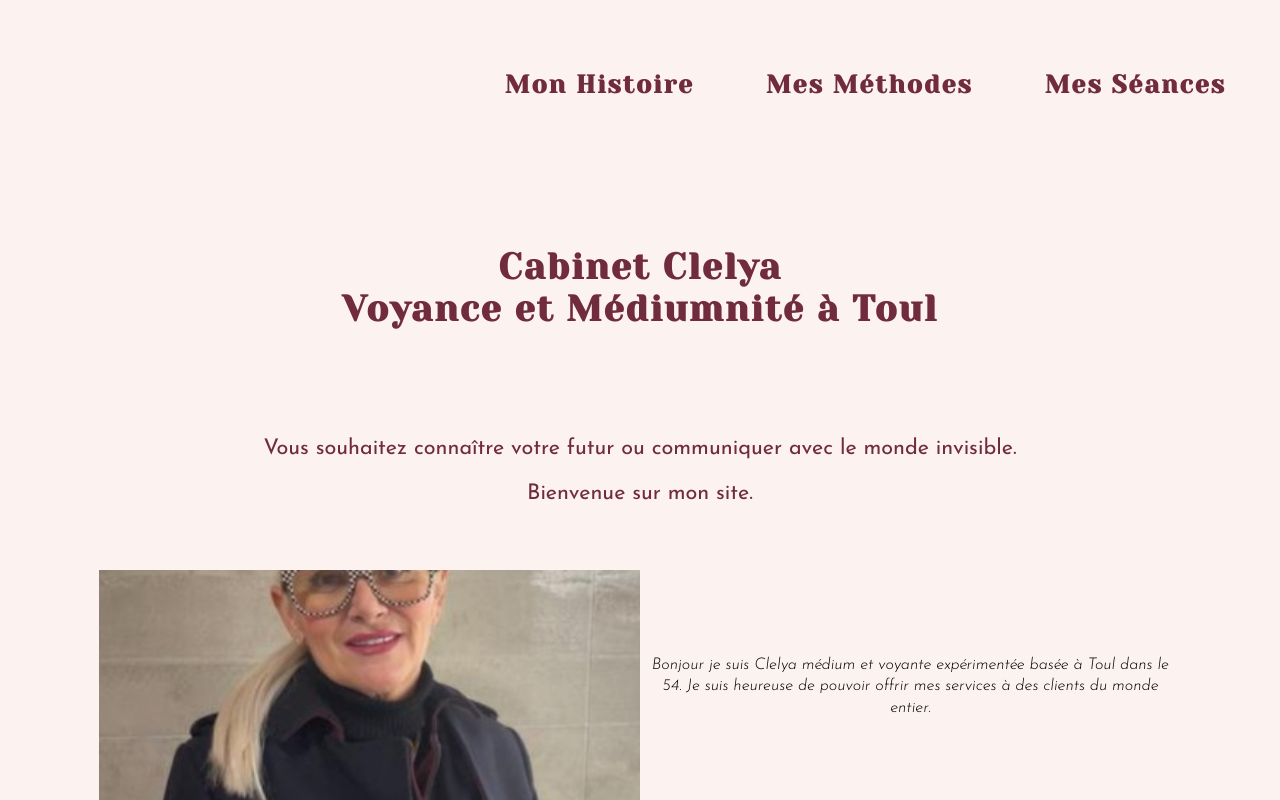
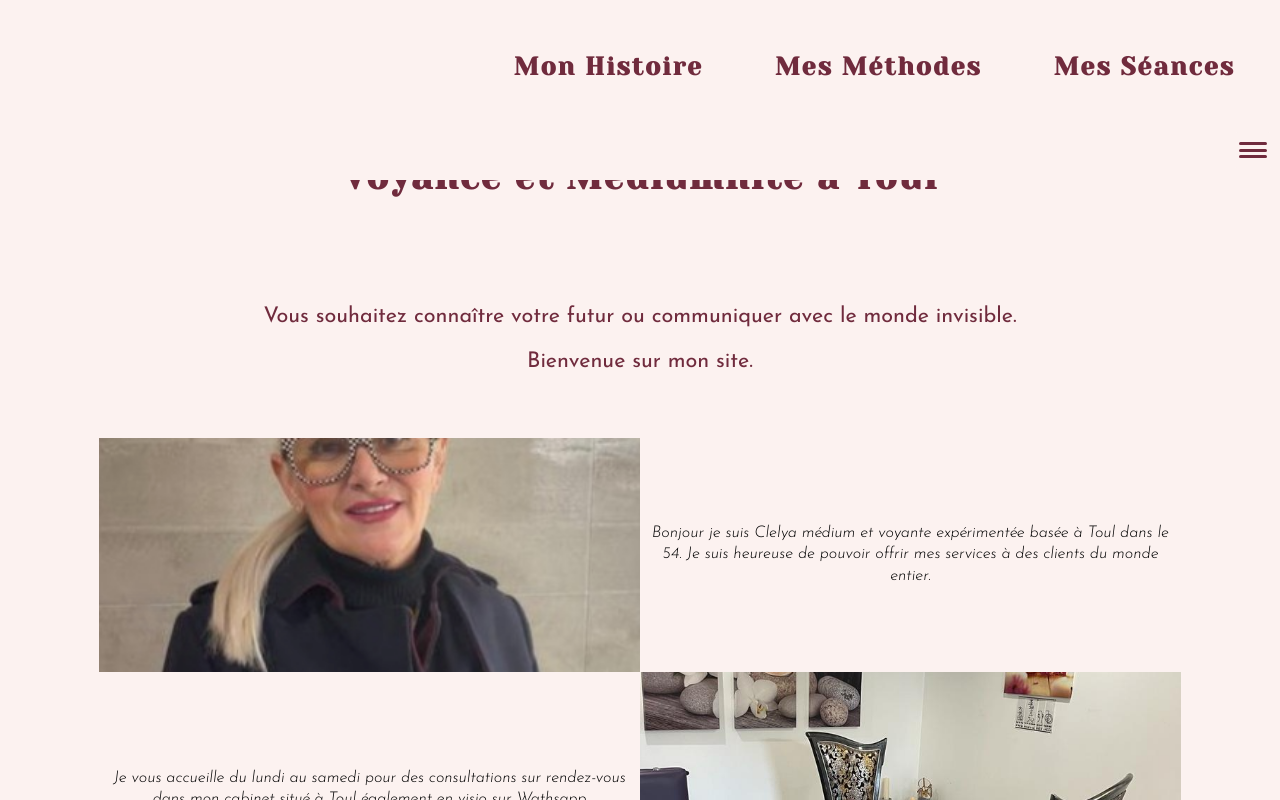
Before and after one commit to danidji/cabinet_clelya, a Next.js app: page / in a window 1280 px wide. Shown: the top 800 px of the page. Built offline with nearby package versions, Linux system fonts and the light colour scheme.

Commit message:
feat : wip - add burger menu

```diff
--- /dev/null
+++ b/src/component/BurgerMenu.tsx
@@ -0,0 +1,20 @@
+import {useState} from "react";
+
+import NavBar from "./NavBar";
+import styles from "@/styles/Burger.module.css";
+
+export default function BurgerMenu() {
+    const [isOpen, setIsOpen] = useState<boolean>(false);
+    console.log(styles);
+
+    return (
+        <div className={`${styles.burger_menu_wrapper} ${isOpen ? styles.close : ""}`}>
+            <NavBar />
+            <button className={`${styles.burger_button} ${isOpen ? styles.close : ""}`} onClick={() => setIsOpen(!isOpen)}>
+                <span></span>
+                <span></span>
+                <span></span>
+            </button>
+        </div>
+    );
+}
--- a/src/pages/index.tsx
+++ b/src/pages/index.tsx
@@ -5,6 +5,7 @@ import Intro from "@/component/Intro";
 import Story from "@/component/Story";
 import Methods from "@/component/Methods";
 import Session from "@/component/Session";
+import BurgerMenu from "@/component/BurgerMenu";
 
 export default function Home() {
     return (
@@ -23,7 +24,8 @@ export default function Home() {
                 <link rel="icon" href="/favicon.ico" />
             </Head>
             <main className={styles.main}>
-                <NavBar />
+                {/* <NavBar /> */}
+                <BurgerMenu />
                 <Intro />
                 <Story />
                 <Methods />
--- /dev/null
+++ b/src/styles/Burger.module.css
@@ -0,0 +1,54 @@
+.burger_menu_wrapper {
+  display: flex;
+  flex-direction: column;
+  width: 100%;
+  position: fixed;
+  top: 0;
+  z-index: 999;
+  height: 10rem;
+  background-color: #FCF2F0;
+  transition: transform 0.3s ease-out;
+  padding: 0 1.5rem;
+
+}
+
+.burger_menu_wrapper.close {
+  transform: translateY(-8rem);
+}
+
+
+.burger_button {
+  width: 2rem;
+  height: 2rem;
+  align-self: flex-end;
+  display: flex;
+  align-items: center;
+  flex-direction: column;
+  justify-content: center;
+  padding: .2rem;
+  cursor: pointer;
+  border: none;
+  background-color: #FCF2F0;
+  /* box-shadow: rgba(99, 99, 99, 0.2) 0px 2px 8px 0px; */
+  border-radius: .2rem;
+  outline: none;
+}
+
+.burger_button span {
+  width: 100%;
+  height: 3px;
+  border-radius: 2px;
+  margin: .1rem 0;
+  background-color: #702B3D;
+  transition: 400ms ease;
+}
+/* .burger_button span:first-child{
+  transform: rotate(45deg);
+}
+.burger_button span:nth-child(2){
+  opacity: 0;
+}
+.burger_button span:nth-child(3){
+  transform: rotate(-45deg);
+
+} */
--- a/src/styles/Home.module.css
+++ b/src/styles/Home.module.css
@@ -32,10 +32,11 @@
     align-items: flex-end;
   }
   .main ul li {
-    margin: 0 1rem;
+    margin: 0;
   }
   .main ul li h4{
-    margin: .5rem;
+    margin: .5rem 0;
+    font-size: 1.1rem;
   }
 
 
```
